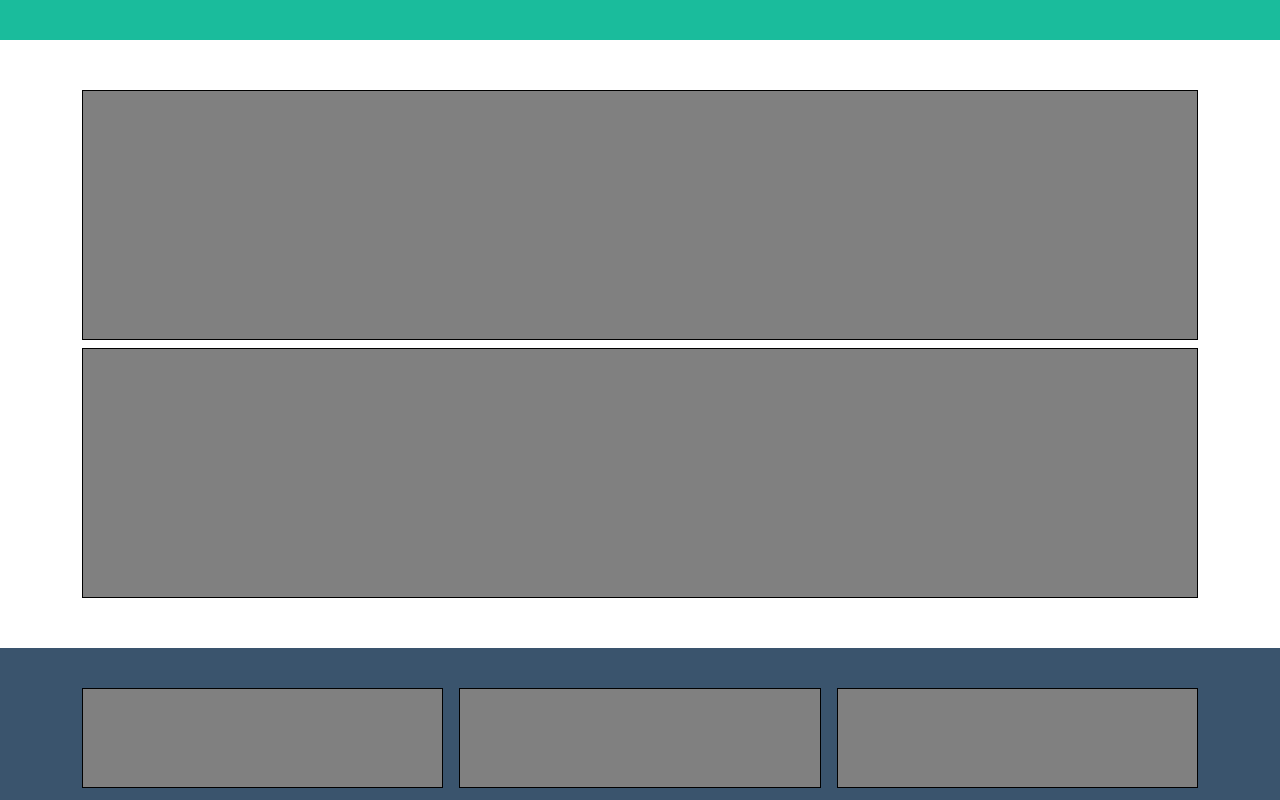
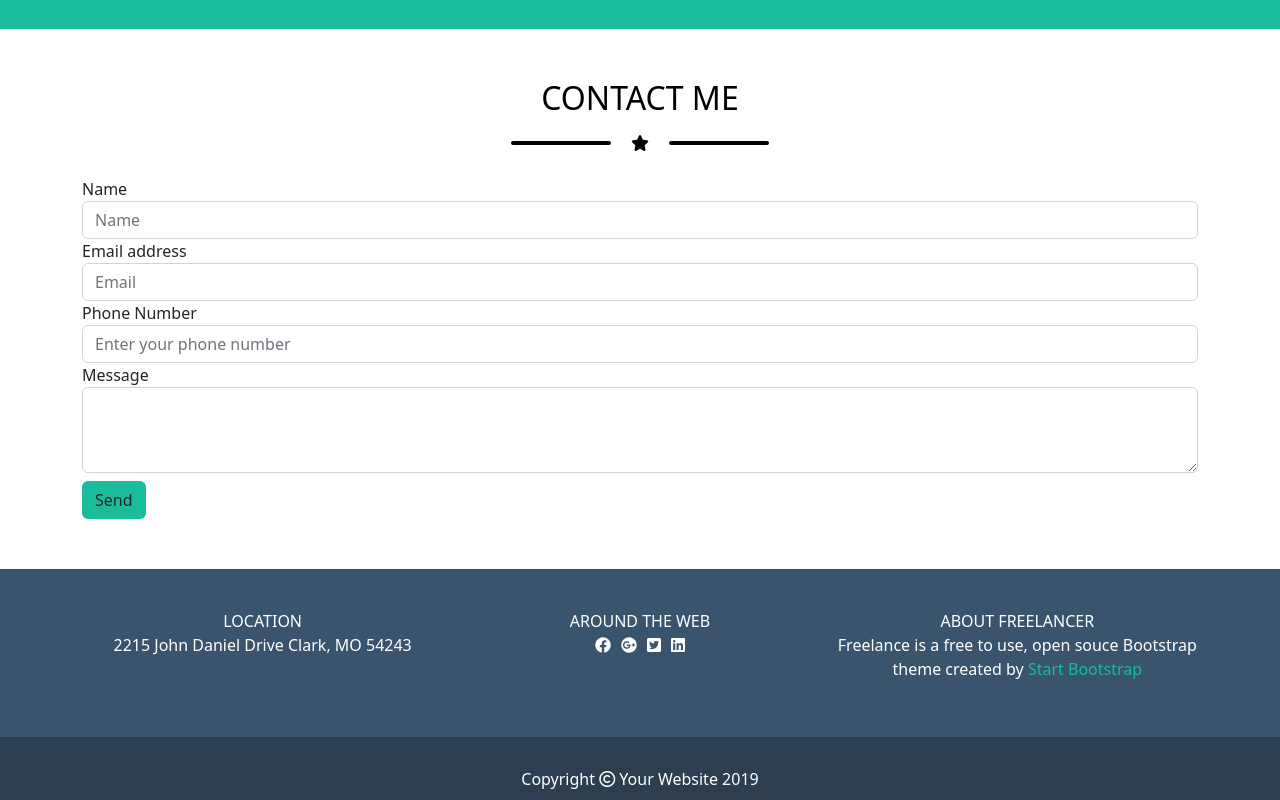
Before and after one commit to robertvlad/html-css-bootstrap-freelancer, a plain HTML site: page index.html in a window 1280 px wide. Shown: the part 1480-2280 px from the top of the page. Drawn offline with nearby package versions, Linux system fonts and the light colour scheme.

Commit message:
page-done

```diff
--- a/css/common.css
+++ b/css/common.css
@@ -1,9 +1,4 @@
 /* COLOR */
-
-.content{
-    background-color: gray;
-    border: 1px solid black;
-}
 
 .green-section{
     background-color: #1abc9c;
--- a/css/style.css
+++ b/css/style.css
@@ -64,8 +64,8 @@ header{
     padding: 50px 0;
 }
 
-#contact-me .content{
-    height: 250px;
+.btn-send{
+    background-color: #1abc9c;
 }
 
 
@@ -76,8 +76,16 @@ header{
     padding: 40px 0;
 }
 
-#footer-1 .content{
-    height: 100px;
+.txt-green-footer{
+    color: #1abc9c;
+}
+
+.social ul{
+    list-style-type: none;
+    display: flex;
+    justify-content: center;
+    gap: 10px;
+    padding-left: 0;
 }
 
 /* FOOTER 2 */
@@ -86,7 +94,3 @@ header{
     background-color: #2c3e50;
     padding: 30px 0;
 }
-
-#footer-2 .content{
-    height: 100px;
-}
--- a/index.html
+++ b/index.html
@@ -53,7 +53,6 @@
                     </div>
                 </div>
             </div>
-
         </header>
 
         <main>
@@ -134,7 +133,6 @@
                         </div>
                     </div>
                 </div>
-
             </section>
 
             <!-- ABOUT -->
@@ -186,12 +184,39 @@
                     <div class="row gy-2">
                         <div class="col-12">
                             <div class="content">
-
+                                <div class="content text-black text-center">
+                                    <h2 class="mb-2">CONTACT ME</h2>
+                                    <div class="arrow-hr-black d-flex justify-content-center align-items-center mb-2">
+                                        <hr>
+                                        <div>
+                                            <i class="fa-solid fa-star star-icon"></i>
+                                        </div>
+                                        <hr>
+                                    </div>
+                                </div>
                             </div>
                         </div>
                         <div class="col-12">
                             <div class="content">
-
+                                <form>
+                                    <div class="form-group">
+                                        <label for="input-nome">Name</label>
+                                        <input id="input-nome" type="text" class="form-control" placeholder="Name" required>
+                                    </div>
+                                    <div class="form-group">
+                                        <label for="input-email">Email address</label>
+                                        <input id="input-email" type="email" class="form-control" aria-describedby="emailHelp" placeholder="Email" required>
+                                    </div>
+                                    <div class="form-group">
+                                        <label for="input-phone">Phone Number</label>
+                                        <input type="tel" id="input-phone" name="phone"  class="form-control" placeholder="Enter your phone number" pattern="[0-9]{3}-[0-9]{2}-[0-9]{3}" required>
+                                    </div>
+                                    <div class="form-group mb-2">
+                                        <label for="input-message">Message</label>
+                                        <textarea class="form-control" id="input-message" rows="3"></textarea>
+                                    </div>
+                                    <button type="submit" class="btn btn-send">Send</button>
+                                </form>
                             </div>
                         </div>
                     </div>
@@ -206,18 +231,38 @@
                 <div class="container">
                     <div class="row g-3">
                         <div class="col-12 col-md-4">
-                            <div class="content">
-
+                            <div class="content text-center text-white">
+                                <div>
+                                    <span>LOCATION</span>
+                                </div>
+                                <p>
+                                    2215 John Daniel Drive Clark, MO 54243
+                                </p>
                             </div>
                         </div>
                         <div class="col-12 col-md-4">
-                            <div class="content">
-
+                            <div class="content text-center text-white">
+                                <div>
+                                    <span>AROUND THE WEB</span>
+                                </div>
+                                <div class="social">
+                                    <ul>
+                                        <li><i class="fa-brands fa-facebook"></i></li>
+                                        <li><i class="fa-brands fa-google-plus"></i></li>
+                                        <li><i class="fa-brands fa-square-twitter"></i></li>
+                                        <li><i class="fa-brands fa-linkedin"></i></li>
+                                    </ul>
+                                </div>
                             </div>
                         </div>
                         <div class="col-12 col-md-4">
-                            <div class="content">
-
+                            <div class="content text-center text-white">
+                                <div>
+                                    <span>ABOUT FREELANCER</span>
+                                </div>
+                                <p>
+                                    Freelance is a free to use, open souce Bootstrap theme created by <span class="txt-green-footer">Start Bootstrap</span>
+                                </p>
                             </div>
                         </div>
                     </div>
@@ -230,8 +275,10 @@
                 <div class="container">
                     <div class="row">
                         <div class="col-12">
-                            <div class="content">
-
+                            <div class="content text-center text-white">
+                                <p>
+                                    Copyright <i class="fa-regular fa-copyright"></i> Your Website 2019
+                                </p>
                             </div>
                         </div>
                     </div>
```
